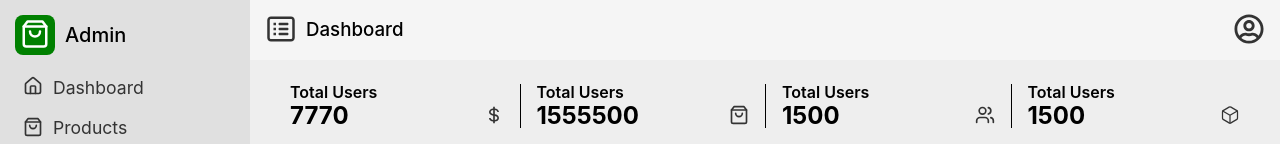
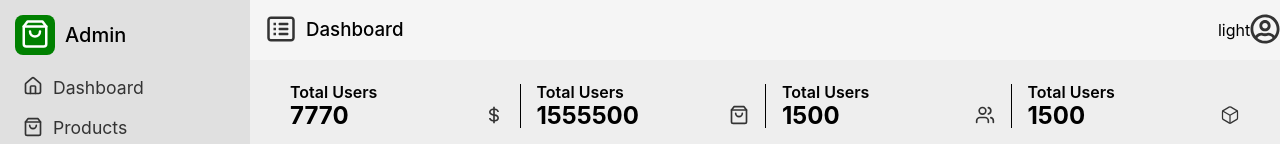
Before and after one commit to webioann/eshop-admin, a React (Vite) app: page / in a window 1280 px wide. Shown: the top 144 px of the page. Built offline with nearby package versions, Linux system fonts and the light colour scheme; no server answers.

Commit message:
add basic Theme Mode toggle logic used React.Context

```diff
--- a/src/components/Header/Header.tsx
+++ b/src/components/Header/Header.tsx
@@ -1,12 +1,14 @@
 import { useEffect, useState } from 'react';
 import { UserCircle_Icon, List_Icon } from '../../icons/icons.tsx';
 import { useLocation } from 'react-router-dom';
+import { useThemeContext } from '../../context/utils.ts';
 import styles from './header.module.scss';
 
 function Header() {
     const location = useLocation();
     const currentPath = location.pathname;
     const [pageTitle, setPageTitle] = useState('Dashboard');
+    const { theme, toggleTheme } = useThemeContext()!;
 
     useEffect(() => {
         const setRouterPath = async () => {
@@ -40,7 +42,8 @@ function Header() {
                     {pageTitle}
                 </h3>
             </div>
-            <span className={styles.user_icon}>
+            <span className={styles.user_icon} onClick={() => toggleTheme()}>
+                {theme}
                 <UserCircle_Icon size={30} color="#333" />
             </span>
 
--- /dev/null
+++ b/src/context/ThemeContext.tsx
@@ -0,0 +1,29 @@
+import { useState, useEffect } from "react";
+import type { ReactNode } from "react";
+import { ThemeContext } from "./utils.ts";
+
+export const ThemeProvider = ({ children }: { children: ReactNode }) => {
+  // Check user's system preference or local storage for initial theme
+    const initialTheme =
+            localStorage.getItem('theme')
+        || (window.matchMedia("(prefers-color-scheme: dark)").matches ? 'dark' : 'light');
+
+    const [theme, setTheme] = useState(initialTheme);
+
+    const toggleTheme = () => {
+        setTheme((prevMode) => (prevMode === "light" ? "dark" : "light"));
+    };
+
+    useEffect(() => {
+        // Apply the theme to a data attribute on the document element
+        document.documentElement.setAttribute("data-theme", theme);
+        // Persist the user's choice in local storage
+        localStorage.setItem('theme', theme);
+    }, [theme]);
+
+    return (
+        <ThemeContext.Provider value={{ theme, toggleTheme }}>
+            {children}
+        </ThemeContext.Provider>
+    );
+};
--- /dev/null
+++ b/src/context/utils.ts
@@ -0,0 +1,9 @@
+import { useContext, createContext } from "react";
+
+export interface ThemeContextType {
+    theme: string;
+    toggleTheme: () => void;
+}
+
+export const ThemeContext = createContext<ThemeContextType | null>(null);
+export const useThemeContext = () => useContext(ThemeContext);
--- a/src/main.tsx
+++ b/src/main.tsx
@@ -2,7 +2,8 @@ import { StrictMode } from 'react'
 import { createRoot } from 'react-dom/client'
 // import { ClerkProvider } from '@clerk/clerk-react'
 import App from './components/App/App.tsx'
-import { BrowserRouter } from "react-router-dom"
+import { BrowserRouter } from "react-router-dom";
+import { ThemeProvider } from './context/ThemeContext.tsx';
 import './index.css'
 
 // Import your Publishable Key ==========================================
@@ -14,7 +15,9 @@ import './index.css'
 createRoot(document.getElementById('root')!).render(
   <StrictMode>
     <BrowserRouter>
-      <App />
+      <ThemeProvider>
+        <App />
+      </ThemeProvider>
     </BrowserRouter>
   </StrictMode>,
 )
--- /dev/null
+++ b/src/types/basic.types.ts
@@ -0,0 +1,3 @@
+
+// type for ThemeContext value
+export type ThemeModeType = 'light' | 'dark';
```
